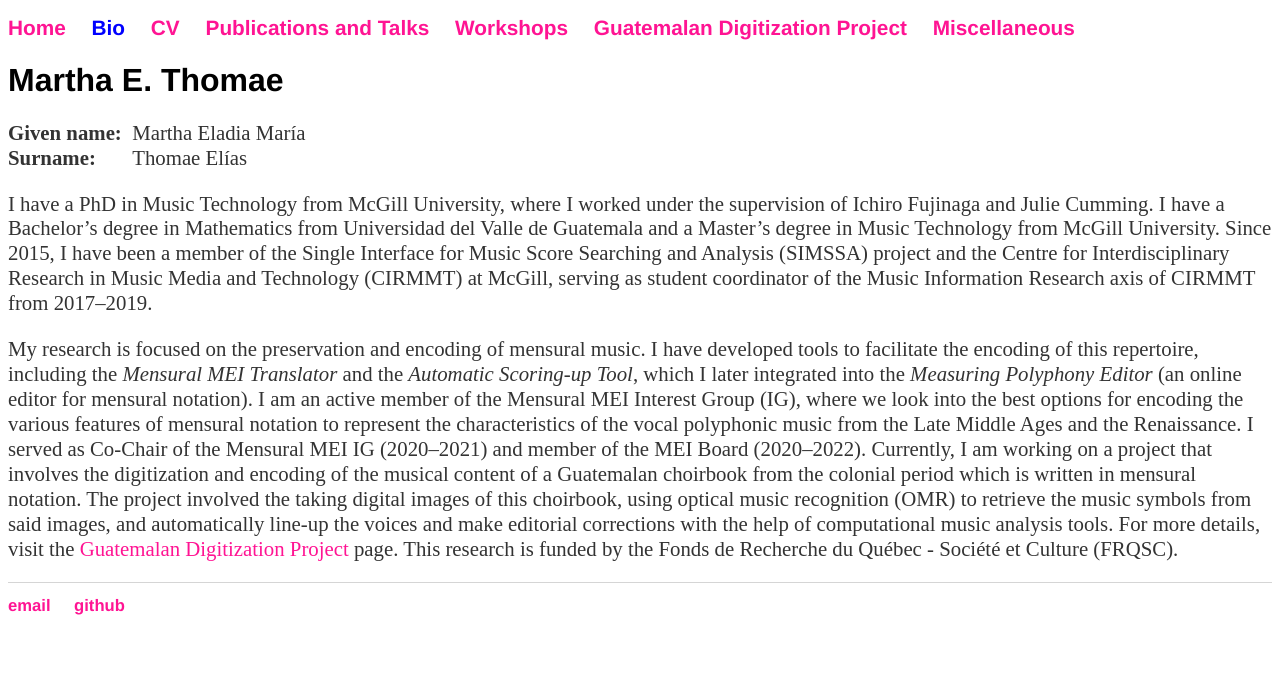
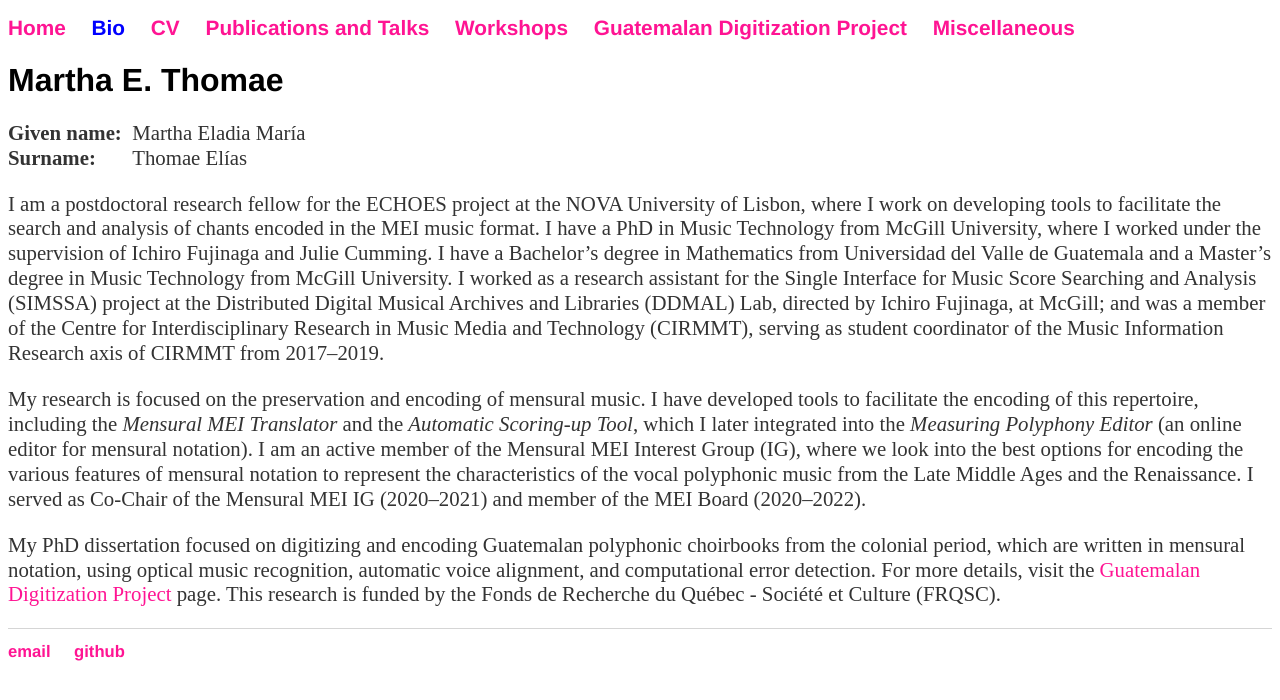
Before and after one commit to martha-thomae/martha-thomae.github.io, a Jekyll site: the page built from bio.html, in a window 1280 px wide. Shown: the top 700 px of the page. Built offline with Jekyll 4.4.1, drawn with Linux system fonts in a browser that asks for light colours.

Commit message:
Update bio, and affiliations in index

```diff
--- a/bio.html
+++ b/bio.html
@@ -7,12 +7,11 @@ title: Bio
 <p><b>Given name:</b> &nbsp;Martha Eladia María<br>
 <b>Surname:</b> &emsp;&ensp;Thomae Elías</p>
 
-<p>I have a PhD in Music Technology from McGill University, where I worked under the supervision
+<p>I am a postdoctoral research fellow for the ECHOES project at the NOVA University of Lisbon, where I work on developing tools to facilitate the search and analysis of chants encoded in the MEI music format.
+  I have a PhD in Music Technology from McGill University, where I worked under the supervision
   of Ichiro Fujinaga and Julie Cumming.
   I have a Bachelor’s degree in Mathematics from Universidad del Valle de Guatemala
-  and a Master’s degree in Music Technology from McGill University. Since 2015, I have been
-  a member of the Single Interface for Music Score Searching and Analysis (SIMSSA) project
-  and the Centre for Interdisciplinary Research in Music Media and Technology (CIRMMT) at McGill,
+  and a Master’s degree in Music Technology from McGill University. I worked as a research assistant for the Single Interface for Music Score Searching and Analysis (SIMSSA) project at the Distributed Digital Musical Archives and Libraries (DDMAL) Lab, directed by Ichiro Fujinaga, at McGill; and was a member of the Centre for Interdisciplinary Research in Music Media and Technology (CIRMMT),
   serving as student coordinator of the Music Information Research axis of CIRMMT from 2017–2019.
 </p>
 
@@ -23,11 +22,7 @@ title: Bio
   I am an active member of the Mensural MEI Interest Group (IG), where we look into the best options
   for encoding the various features of mensural notation to represent the characteristics of the vocal
   polyphonic music from the Late Middle Ages and the Renaissance. I served as Co-Chair of the Mensural MEI IG
-  (2020–2021) and member of the MEI Board (2020–2022). Currently, I am working on a project that involves the
-  digitization and encoding of the musical content of a Guatemalan choirbook from the colonial period which
-  is written in mensural notation. The project involved the taking digital images of this choirbook, using
-  optical music recognition (OMR) to retrieve the music symbols from said images, and automatically line-up
-  the voices and make editorial corrections with the help of computational music analysis tools. For more details,
-  visit the <a href="https://martha-thomae.github.io/projects/guatemala.html">Guatemalan Digitization Project</a>
-  page. This research is funded by the Fonds de Recherche du Québec - Société et Culture (FRQSC).
+  (2020–2021) and member of the MEI Board (2020–2022).</p>
+
+<p>My PhD dissertation focused on digitizing and encoding Guatemalan polyphonic choirbooks from the colonial period, which are written in mensural notation, using optical music recognition, automatic voice alignment, and computational error detection. For more details, visit the <a href="https://martha-thomae.github.io/projects/guatemala.html">Guatemalan Digitization Project</a> page. This research is funded by the Fonds de Recherche du Québec - Société et Culture (FRQSC).
 </p>
--- a/index.html
+++ b/index.html
@@ -33,8 +33,10 @@ title: Martha Thomae's website
 
 <h2>Research Associations</h2>
 <ul>
+    <li class="big"><a href="https://cesem.fcsh.unl.pt">Centro de Estudos de Sociologia e Estética Musical (CESEM)</a></li>
     <li class="big"><a href="https://ddmal.music.mcgill.ca/">Distributed Digital Music Archives and Libraries (DDMAL)</a></li>
     <li class="big"><a href="https://simssa.ca/">Single Interface for Music Score Searching and Analysis (SIMSSA)</a></li>
+    <li class="big"><a href="https://www.cirmmt.org/en">Centre for Interdisciplinary Research in Music Media and Technology (CIRMMT)</a></li>
     <li class="big"><a href="https://measuringpolyphony.org/">Measuring Polyphony</a></li>
     <li class="big"><a href="https://music-encoding.org/">Music Encoding Initiative (MEI)</a></li>
 </ul>
```
